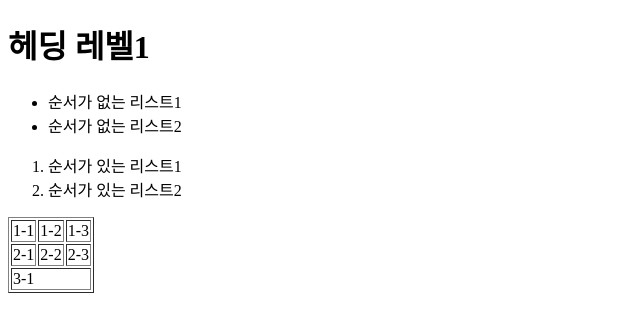
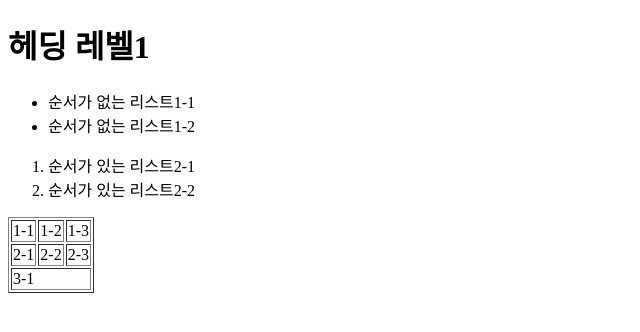
Before and after one commit to hogil/html-css-3rd, a plain HTML site: page index.html in a window 1280 px wide. Shown: the full height of the page, 0-640 px from the left. Drawn offline with Linux system fonts and the light colour scheme.

Commit message:
1번째 수정

```diff
--- a/index.html
+++ b/index.html
@@ -11,13 +11,13 @@
     <strong></strong>
 
     <ul>
-      <li>순서가 없는 리스트1</li>
-      <li>순서가 없는 리스트2</li>
+      <li>순서가 없는 리스트1-1</li>
+      <li>순서가 없는 리스트1-2</li>
     </ul>
 
     <ol>
-      <li>순서가 있는 리스트1</li>
-      <li>순서가 있는 리스트2</li>
+      <li>순서가 있는 리스트2-1</li>
+      <li>순서가 있는 리스트2-2</li>
     </ol>
 
     <table border="1">
```
